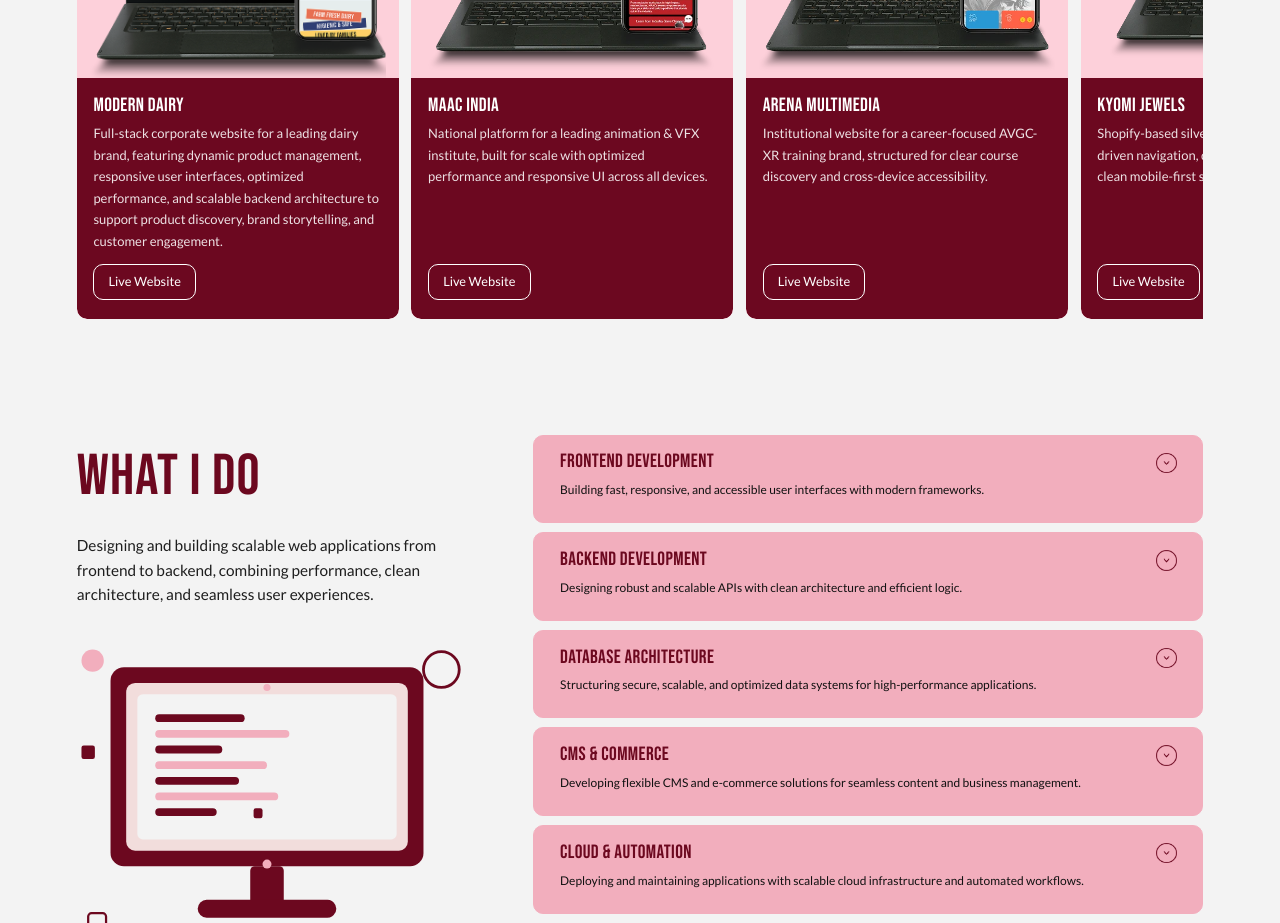
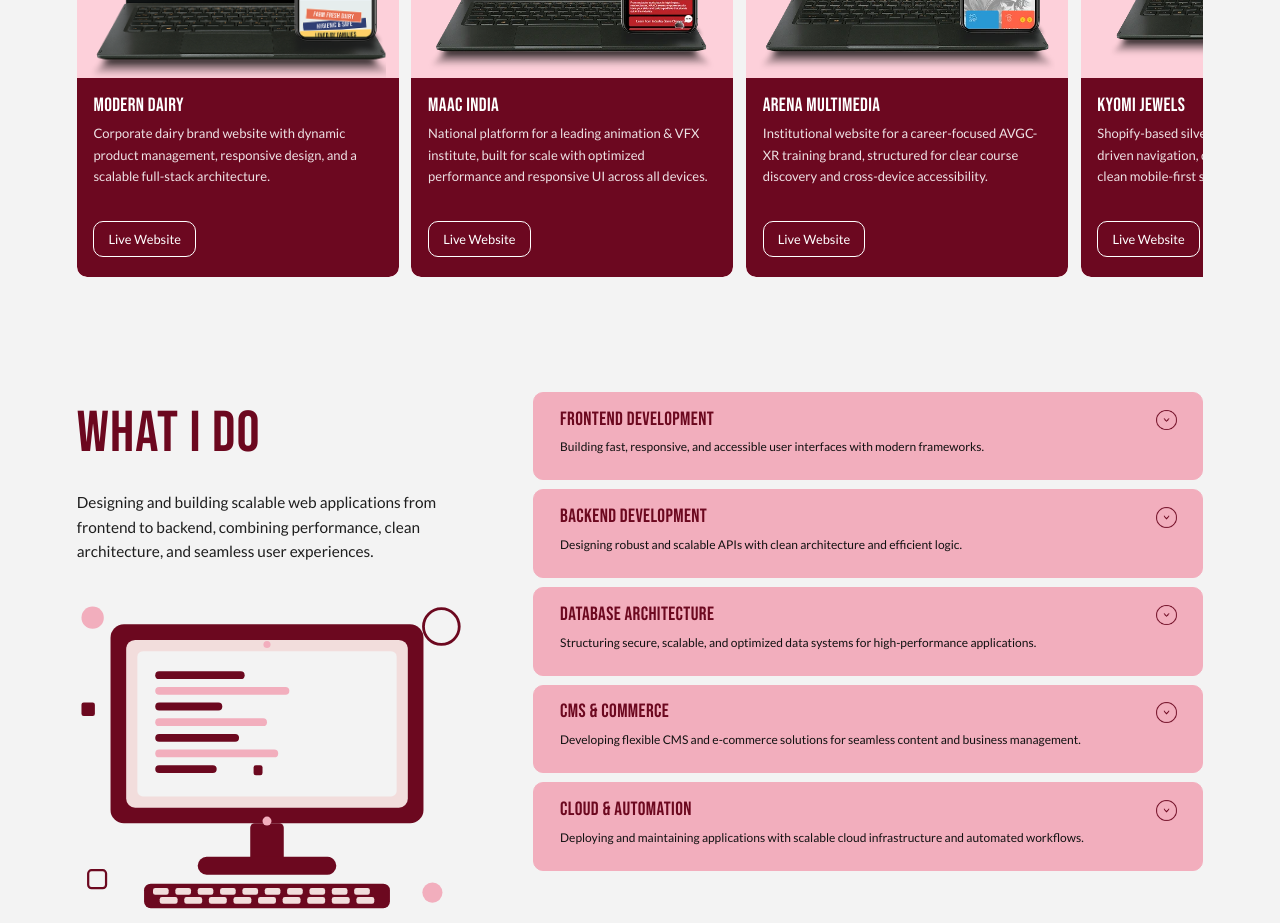
Before and after one commit to stwhello/sherin-paul, a React (Vite) app: page / in a window 1280 px wide. Shown: the part 2440-3363 px from the top of the page. Built offline with nearby package versions, Linux system fonts and the light colour scheme.

Commit message:
completed

```diff
--- a/src/sections/ClientWork/ClientWork.jsx
+++ b/src/sections/ClientWork/ClientWork.jsx
@@ -18,7 +18,7 @@
 const projects = [
   {
     title: "Modern Dairy",
-    desc: "Full-stack corporate website for a leading dairy brand, featuring dynamic product management, responsive user interfaces, optimized performance, and scalable backend architecture to support product discovery, brand storytelling, and customer engagement.",
+    desc: "Corporate dairy brand website with dynamic product management, responsive design, and a scalable full-stack architecture.",
     image: modern,
     link: "https://www.moderndairy.in/",
   },
```
